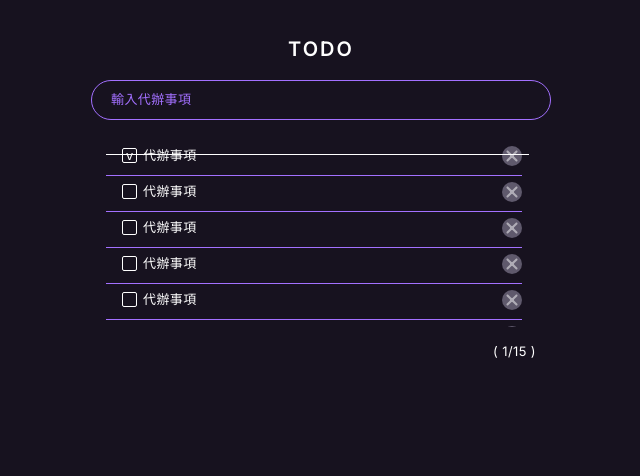
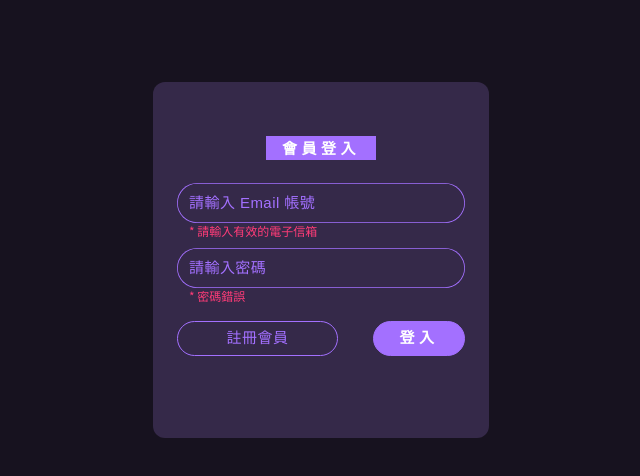
Before and after one commit to wl00887404/sg-art-interview, a React (Create React App) app in the folder client/: page / in a window 1280 px wide. Shown: the top 476 px of the page, without its empty margins (319-959 px from the left). Built offline with nearby package versions, Linux system fonts and the light colour scheme.

Commit message:
:lipstick: Add pages/LoginDialog

```diff
--- a/client/public/index.html
+++ b/client/public/index.html
@@ -10,9 +10,13 @@
       content="Web site created using create-react-app"
     />
     <link rel="apple-touch-icon" href="%PUBLIC_URL%/logo192.png" />
-    <link rel="preconnect" href="https://fonts.googleapis.com">
-    <link rel="preconnect" href="https://fonts.gstatic.com" crossorigin>
-    <link href="https://fonts.googleapis.com/css2?family=Inter:wght@400;600&display=swap" rel="stylesheet">
+    <link rel="preconnect" href="https://fonts.googleapis.com" />
+    <link rel="preconnect" href="https://fonts.gstatic.com" crossorigin />
+    <link
+      href="https://fonts.googleapis.com/css2?family=Inter:wght@400;600&family=Noto+Sans+TC:wght@300;400;700&display=swap"
+      rel="stylesheet"
+    />
+
     <!--
       manifest.json provides metadata used when your web app is installed on a
       user's mobile device or desktop. See https://developers.google.com/web/fundamentals/web-app-manifest/
--- a/client/src/App.tsx
+++ b/client/src/App.tsx
@@ -1,7 +1,8 @@
 import TodoList from './pages/TodoList';
+import LoginDialog from './pages/LoginDialog';
 
 function App() {
-  return <TodoList />;
+  return <LoginDialog />;
 }
 
 export default App;
--- /dev/null
+++ b/client/src/components/shared/Dialog/Button.tsx
@@ -0,0 +1,22 @@
+import styled from 'styled-components';
+import typography from './typography';
+
+export const GhostButton = styled.button`
+  background: transparent;
+  border: 1px solid var(--primary-color);
+  color: var(--primary-color);
+
+  min-width: 5.75rem;
+  padding: 0.375rem 0 0.4375rem;
+  text-align: center;
+  border-radius: 1.875rem;
+
+  ${typography.normal}
+`;
+
+export const PrimaryButton = styled(GhostButton)`
+  background: var(--primary-color);
+  color: var(--white);
+
+  ${typography.bold}
+`;
--- /dev/null
+++ b/client/src/components/shared/Dialog/Dialog.tsx
@@ -0,0 +1,48 @@
+import styled from 'styled-components';
+import typography from './typography';
+
+const Container = styled.div`
+  width: 22.5rem;
+  padding: 0 0.75rem;
+  margin: 5.125rem auto 0;
+`;
+
+const Card = styled.div`
+  padding: 3.5rem 1.5rem;
+  font-family: 'Noto Sans TC';
+  background: rgba(55, 43, 75, 0.95);
+  border-radius: 0.75rem;
+`;
+
+const TitleContainer = styled.div`
+  text-align: center;
+`;
+
+const Title = styled.span`
+  ${typography.bold}
+  padding: 0.0625rem 1rem 0.125rem;
+  background: var(--primary-color);
+  color: var(--white);
+`;
+
+type Props = {
+  title?: string;
+  children?: React.ReactNode;
+};
+
+const Dialog = (props: Props) => {
+  const { title, children } = props;
+
+  return (
+    <Container>
+      <Card>
+        <TitleContainer>
+          <Title>{title}</Title>
+        </TitleContainer>
+        {children}
+      </Card>
+    </Container>
+  );
+};
+
+export default Dialog;
--- /dev/null
+++ b/client/src/components/shared/Dialog/Input.tsx
@@ -0,0 +1,49 @@
+import styled from 'styled-components';
+import typography from './typography';
+
+const StyledInput = styled.input`
+  width: 100%;
+  border: none;
+  box-shadow: 0 0 0 0.8px var(--primary-color) inset;
+  color: var(--primary-color);
+  &::placeholder {
+    color: var(--primary-color);
+  }
+  background: transparent;
+  padding: 0.625rem 0.75rem;
+  border-radius: 1.25rem;
+
+  ${typography.normal}
+`;
+
+const ErrorMessage = styled.div`
+  padding: 0 0.75rem;
+  color: var(--error);
+  ${typography.small}
+
+  &:not(:empty)::before {
+    content: '* ';
+  }
+`;
+
+type InputProps = React.DetailedHTMLProps<
+  React.InputHTMLAttributes<HTMLInputElement>,
+  HTMLInputElement
+>;
+
+type Props = InputProps & {
+  error?: string;
+};
+
+const Input = (props: Props) => {
+  const { error, ...otherProps } = props;
+
+  return (
+    <div>
+      <StyledInput {...otherProps} />
+      <ErrorMessage>{error}</ErrorMessage>
+    </div>
+  );
+};
+
+export default Input;
--- /dev/null
+++ b/client/src/components/shared/Dialog/typography.ts
@@ -0,0 +1,26 @@
+import { css } from 'styled-components';
+
+export const normal = css`
+  font-size: 0.9375rem;
+  font-weight: 300;
+  line-height: 1.25rem;
+  letter-spacing: 0.03em;
+`;
+
+export const small = css`
+  font-size: 0.75rem;
+  font-weight: 400;
+  line-height: 1rem;
+  letter-spacing: 0;
+`;
+
+const bold = css`
+  font-size: 0.9375rem;
+  font-weight: 700;
+  line-height: 1.25rem;
+  letter-spacing: 0.3em;
+`;
+
+const typography = { normal, small, bold };
+
+export default typography;
--- a/client/src/index.tsx
+++ b/client/src/index.tsx
@@ -13,6 +13,7 @@ const GlobalStyle = createGlobalStyle`
     --primary-color: #a370ff;
     --white: #ffffff;
     --dark-gray: #5f596c;
+    --error: #ff3c78;
   }
 
   *,
--- /dev/null
+++ b/client/src/pages/LoginDialog.tsx
@@ -0,0 +1,39 @@
+import styled from 'styled-components';
+
+import Dialog from '../components/shared/Dialog/Dialog';
+import Input from '../components/shared/Dialog/Input';
+import { PrimaryButton, GhostButton } from '../components/shared/Dialog/Button';
+
+const EmailInputContainer = styled.div`
+  margin: 1.5625rem 0 0.5625rem;
+`;
+
+const PasswordInputContainer = styled.div`
+  margin-bottom: 1.0625rem;
+`;
+
+const ButtonContainer = styled.div`
+  display: grid;
+  grid-template-columns: 1fr auto;
+  gap: 2.1875rem;
+  margin-bottom: 1.625rem;
+`;
+
+const LoginDialog = () => {
+  return (
+    <Dialog title="會員登入">
+      <EmailInputContainer>
+        <Input placeholder="請輸入 Email 帳號" error="請輸入有效的電子信箱" />
+      </EmailInputContainer>
+      <PasswordInputContainer>
+        <Input placeholder="請輸入密碼" error="密碼錯誤" />
+      </PasswordInputContainer>
+      <ButtonContainer>
+        <GhostButton>註冊會員</GhostButton>
+        <PrimaryButton>登入</PrimaryButton>
+      </ButtonContainer>
+    </Dialog>
+  );
+};
+
+export default LoginDialog;
```
